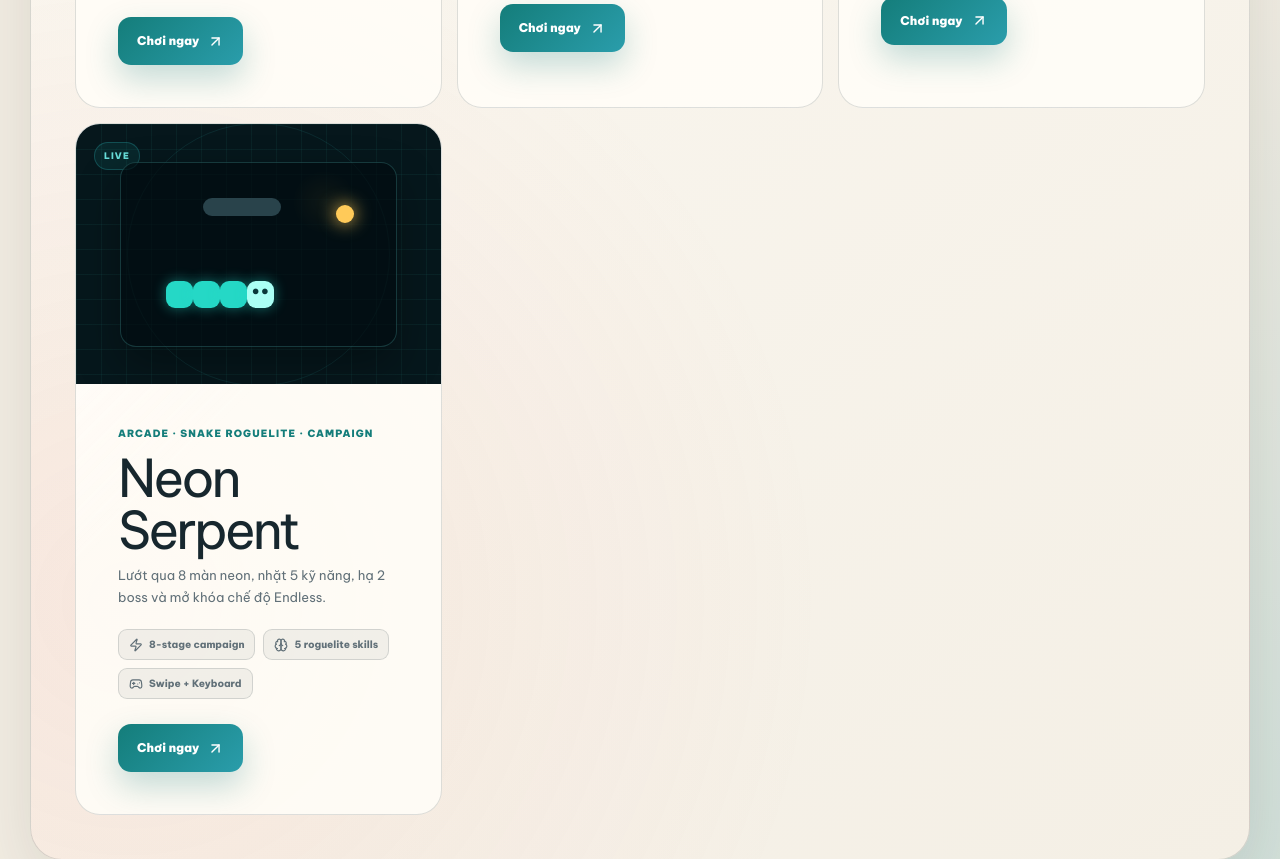
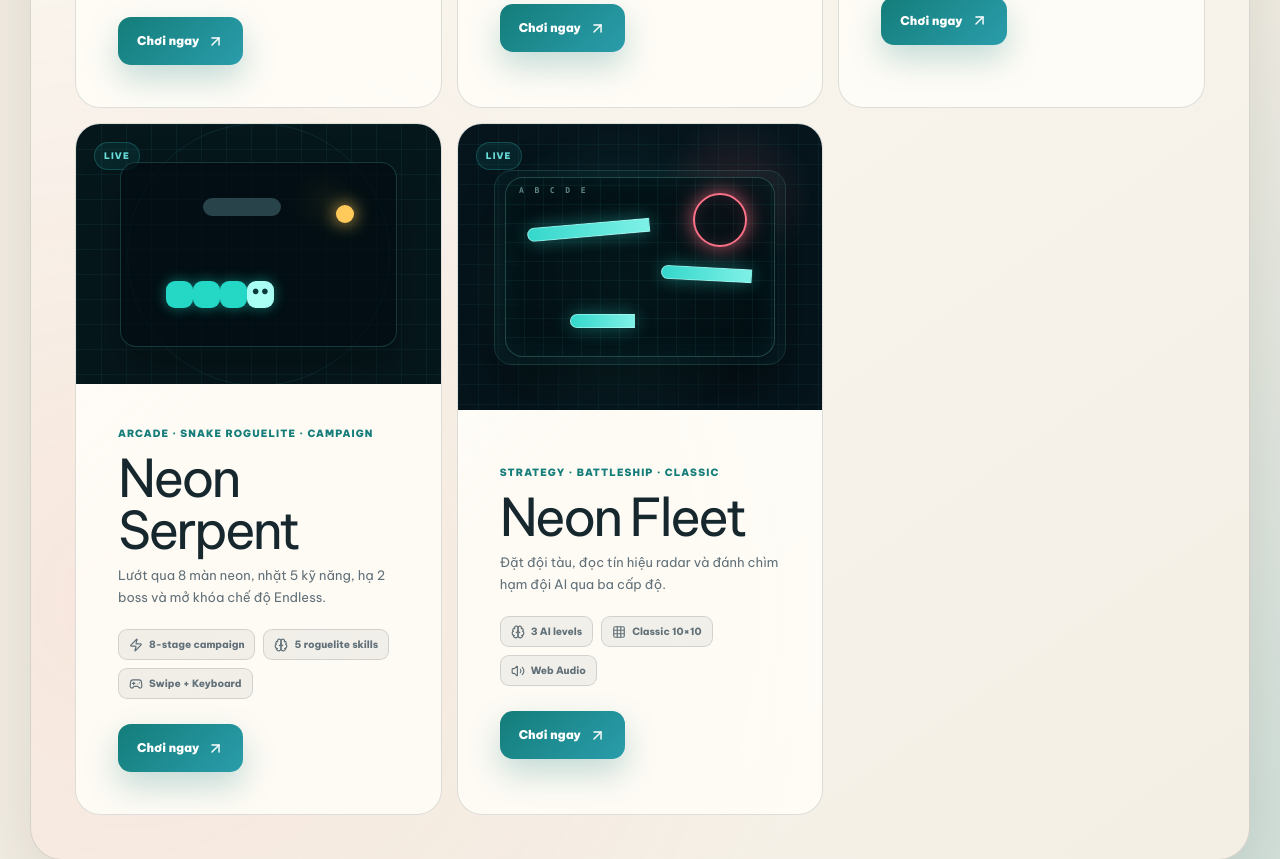
Before and after one commit to dinhkhanh1803/portfolio-dk, a Next.js app: page /playground in a window 1280 px wide. Shown: the part 1820-2679 px from the top of the page. Built offline with nearby package versions, Linux system fonts and the light colour scheme.

Commit message:
feat(games): publish Neon Fleet

```diff
--- a/app/playground/page.tsx
+++ b/app/playground/page.tsx
@@ -39,7 +39,7 @@ type GameCard = {
   categoryLabel: string;
   description: string;
   features: Array<{ icon: FeatureIcon; label: string }>;
-  visual: "pulse" | "foundry" | "hopper" | "pong" | "breaker" | "siege" | "serpent";
+  visual: "pulse" | "foundry" | "hopper" | "pong" | "breaker" | "siege" | "serpent" | "fleet";
 };
 
 const featureIcons = {
@@ -188,6 +188,22 @@ export default function PlaygroundPage() {
       ],
       visual: "serpent",
     },
+    {
+      slug: "neon-fleet",
+      href: "/playground/neon-fleet",
+      title: "Neon Fleet",
+      categories: ["Strategy", "Casual"],
+      categoryLabel: "STRATEGY · BATTLESHIP · CLASSIC",
+      description: language === "vi"
+        ? "Đặt đội tàu, đọc tín hiệu radar và đánh chìm hạm đội AI qua ba cấp độ."
+        : "Place your ships, read the radar, and sink the AI fleet across three difficulties.",
+      features: [
+        { icon: "brain", label: "3 AI levels" },
+        { icon: "grid", label: "Classic 10×10" },
+        { icon: "audio", label: "Web Audio" },
+      ],
+      visual: "fleet",
+    },
   ];
 
   const normalized = query.trim().toLowerCase();
@@ -248,7 +264,7 @@ export default function PlaygroundPage() {
           {visibleGames.map((game) => (
             <article className={styles.gameCard} key={game.slug}>
               <div
-                className={`${styles.visual} ${game.visual === "foundry" ? styles.foundryVisual : game.visual === "hopper" ? styles.hopperVisual : game.visual === "pong" ? styles.pongVisual : game.visual === "breaker" ? styles.breakerVisual : game.visual === "siege" ? styles.siegeVisual : game.visual === "serpent" ? styles.serpentVisual : ""}`}
+                className={`${styles.visual} ${game.visual === "foundry" ? styles.foundryVisual : game.visual === "hopper" ? styles.hopperVisual : game.visual === "pong" ? styles.pongVisual : game.visual === "breaker" ? styles.breakerVisual : game.visual === "siege" ? styles.siegeVisual : game.visual === "serpent" ? styles.serpentVisual : game.visual === "fleet" ? styles.fleetVisual : ""}`}
                 aria-hidden="true"
               >
                 <span className={styles.liveBadge}>LIVE</span>
@@ -293,6 +309,13 @@ export default function PlaygroundPage() {
                     <i className={styles.siegeEnemyTwo} />
                     <b>WAVE 08</b>
                   </div>
+                ) : game.visual === "fleet" ? (
+                  <div className={styles.visualFleet}>
+                    <span />
+                    <span />
+                    <span />
+                    <i />
+                  </div>
                 ) : (
                   <div className={styles.serpentPreview}>
                     <i className={styles.serpentObstacle} />
--- a/app/playground/playground.module.css
+++ b/app/playground/playground.module.css
@@ -610,3 +610,102 @@
 .serpentTailOne{left:45px;bottom:38px}.serpentTailTwo{left:72px;bottom:38px}.serpentTailThree{left:99px;bottom:38px}.serpentPreview .serpentHead{left:126px;bottom:38px;background:#aafff4;color:#08383a;font-style:normal;font-weight:900;text-align:center;line-height:20px}
 .serpentPreview .serpentCore{right:42px;top:42px;width:18px;height:18px;border-radius:50%;background:#ffca59;box-shadow:0 0 18px #ffca59}
 .serpentPreview .serpentObstacle{left:82px;top:35px;width:78px;height:18px;background:#29434b;box-shadow:none}
+
+.fleetVisual {
+  background:
+    linear-gradient(rgba(53, 215, 203, 0.055) 1px, transparent 1px),
+    linear-gradient(90deg, rgba(53, 215, 203, 0.055) 1px, transparent 1px),
+    radial-gradient(circle at 76% 25%, rgba(255, 113, 136, 0.16), transparent 22%),
+    radial-gradient(circle at 44% 54%, rgba(53, 215, 203, 0.18), transparent 58%),
+    #06151c;
+  background-size: 20px 20px, 20px 20px, auto, auto, auto;
+}
+
+.fleetVisual::after {
+  width: 80%;
+  aspect-ratio: 3 / 2;
+  border-color: rgba(127, 241, 231, 0.16);
+  border-radius: 18px;
+  box-shadow:
+    0 22px 52px rgba(0, 0, 0, 0.28),
+    inset 0 0 38px rgba(53, 215, 203, 0.06);
+}
+
+.visualFleet {
+  width: min(74%, 270px);
+  aspect-ratio: 3 / 2;
+  position: relative;
+  z-index: 1;
+  overflow: hidden;
+  border: 1px solid rgba(127, 241, 231, 0.24);
+  border-radius: 18px;
+  background:
+    repeating-linear-gradient(
+      0deg,
+      transparent 0 18px,
+      rgba(80, 220, 210, 0.12) 19px
+    ),
+    repeating-linear-gradient(
+      90deg,
+      transparent 0 18px,
+      rgba(80, 220, 210, 0.12) 19px
+    ),
+    rgba(2, 12, 17, 0.76);
+  box-shadow:
+    0 20px 45px rgba(0, 0, 0, 0.32),
+    inset 0 0 35px rgba(47, 200, 200, 0.08);
+}
+
+.visualFleet::before {
+  content: "A  B  C  D  E";
+  position: absolute;
+  top: 8px;
+  left: 13px;
+  color: rgba(201, 255, 251, 0.48);
+  font: 900 8px var(--font-mono), ui-monospace, monospace;
+  letter-spacing: 0.36em;
+}
+
+.visualFleet::after {
+  content: "";
+  width: 42%;
+  height: 180%;
+  position: absolute;
+  top: -45%;
+  left: -50%;
+  background: linear-gradient(90deg, transparent, rgba(114, 250, 240, 0.15), transparent);
+  transform: rotate(18deg);
+  animation: fleetSweep 3.2s ease-in-out infinite;
+}
+
+.visualFleet span {
+  height: 14px;
+  position: absolute;
+  z-index: 1;
+  border: 1px solid rgba(201, 255, 251, 0.5);
+  border-radius: 999px 5px 5px 999px;
+  background: linear-gradient(90deg, #35d7cb, #7ff1e7);
+  box-shadow: 0 0 18px rgba(53, 215, 203, 0.42);
+  transform: rotate(-5deg);
+}
+
+.visualFleet span:nth-child(1) { width: 46%; left: 8%; top: 25%; }
+.visualFleet span:nth-child(2) { width: 34%; right: 8%; top: 50%; transform: rotate(3deg); }
+.visualFleet span:nth-child(3) { width: 24%; left: 24%; bottom: 16%; transform: rotate(0); }
+
+.visualFleet i {
+  width: 54px;
+  aspect-ratio: 1;
+  position: absolute;
+  right: 10%;
+  top: 8%;
+  z-index: 2;
+  border: 2px solid #ff7188;
+  border-radius: 50%;
+  box-shadow:
+    0 0 20px rgba(255, 113, 136, 0.72),
+    inset 0 0 16px rgba(255, 113, 136, 0.12);
+}
+
+.visualFleet i::before,
+.visualFleet i::after { content: ""; position: absolute; background: #ff7188; }
```
Also changed, not shown: 1 other file (tests, documents, lock files or other folders).
